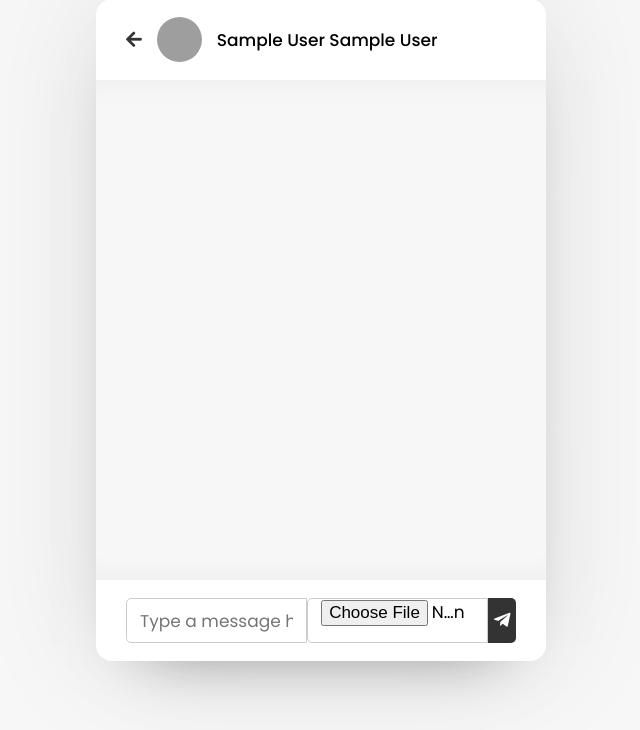
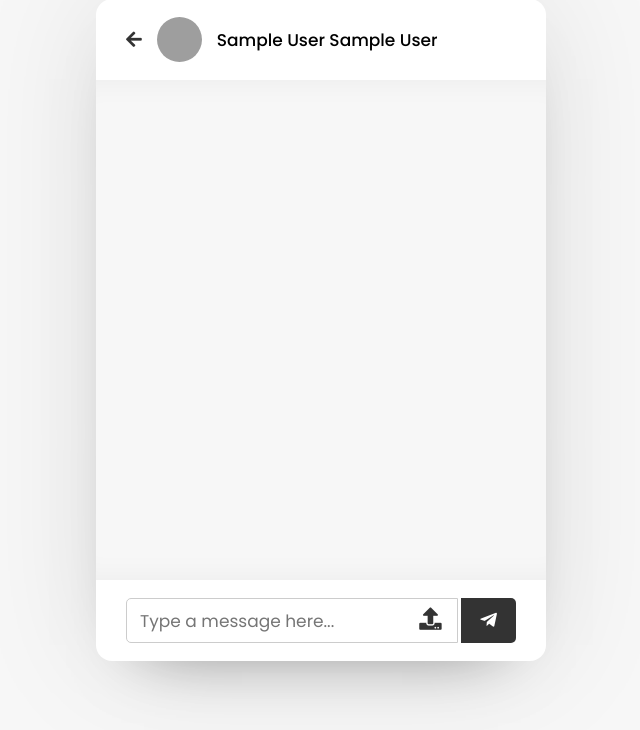
Before and after one commit to anasfalah3/Chat_App, a PHP site: page /ChatApp/chat.php?user_id=1 in a window 1280 px wide. Shown: the part 70-800 px from the top of the page, without its empty margins (319-959 px from the left). Run offline with PHP 8.4, Linux system fonts and the light colour scheme; the visitor is signed in with stand-in values (Sample User, id 1); data that the repository does not hold is empty; some libraries are stand-ins or nearby versions; grey boxes are pictures that could not be loaded.

Commit message:
styling send file button

```diff
--- a/chat.php
+++ b/chat.php
@@ -34,7 +34,15 @@ if (!isset($_SESSION['unique_id'])) {
                         <input type="text" name="outgoing_id" value="<?php echo $_SESSION['unique_id'] ?>" hidden>
                         <input type="text" name="incoming_id" value="<?php echo $user_id; ?>" hidden>
                         <input type="text" name="message" class="input-field" placeholder="Type a message here...">
-                        <input type="file" name="image">
+                        <div class="file-group">
+                              <input type="file" name="image" id="file" class="file-input">
+                              <label for="file" class="file-label">
+                                    <figure>
+                                          <i class="fa fa-upload"></i>
+                                    </figure>
+                              </label>
+
+                        </div>
                         <button><i class="fab fa-telegram-plane"></i></button>
                   </form>
             </section>
@@ -42,6 +50,7 @@ if (!isset($_SESSION['unique_id'])) {
       <?php include_once "NetworkCheck.php"; ?>
 
       <script src="javascript/chat.js"></script>
+
 </body>
 
 </html>
--- a/css/style.css
+++ b/css/style.css
@@ -338,6 +338,46 @@ form .name-details .field:last-child {
   cursor: pointer;
   border-radius: 0 5px 5px 0;
 }
+.file-group{
+  position: relative;
+  width: auto;
+}
+.file-input{
+  width: 0;
+  height: 0;
+  opacity: 0;
+  z-index: -1;
+  display: none;
+}
+.file-label{
+  position: absolute;
+  right: 0px;
+  top: -3px;
+  display: inline-block;
+  padding: 2px 4px;
+  font-size: 1.4em;
+  font-weight: bold;
+  color: #229144;
+  cursor: pointer;
+}
+.file-label figure{
+  width: 50px;
+  height: 45px;
+  display: flex;
+  justify-content: center;
+  align-items: center;
+
+}
+.file-label i {
+  font-size: 1em;
+  color: #333;
+  transition: 0.3s ease;
+}
+figure:hover i{
+  color: #111111;
+  transform: scale(1.05);
+}
+/* update profile area */
 .upload {
   width: 140px;
   position: relative;
```
